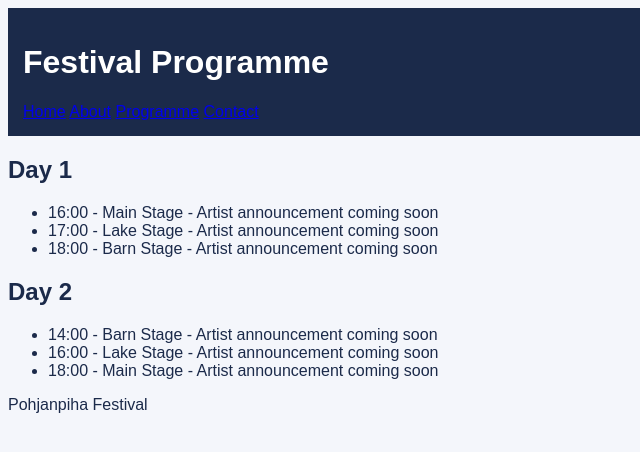
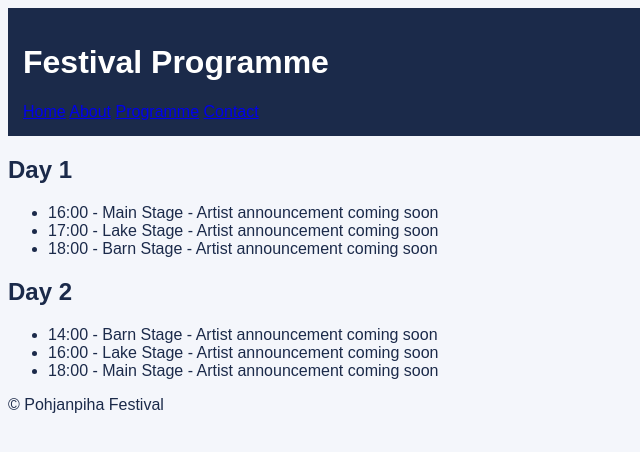
Before and after one commit to LINDA7278/softautumn2026, a plain HTML site: page listing.html in a window 1280 px wide. Shown: the full height of the page, 0-640 px from the left. Drawn offline with Linux system fonts and the light colour scheme.

Commit message:
new data

```diff
--- a/listing.html
+++ b/listing.html
@@ -15,6 +15,7 @@
 <a href="contact.html">Contact</a>
 </nav>
 </header>
+<main>
 <h2>Day 1</h2>
 <ul>
 <li>16:00 - Main Stage - Artist announcement coming soon</li>
@@ -27,6 +28,9 @@
 <li>16:00 - Lake Stage - Artist announcement coming soon</li>
 <li>18:00 - Main Stage - Artist announcement coming soon</li>
 </ul>
-<footer><p>Pohjanpiha Festival</p></footer>
+</main>
+<footer>
+<p>© Pohjanpiha Festival</p>
+</footer>
 </body>
 </html>
```
Also changed, not shown: contact.html (+5 -1 lines).
